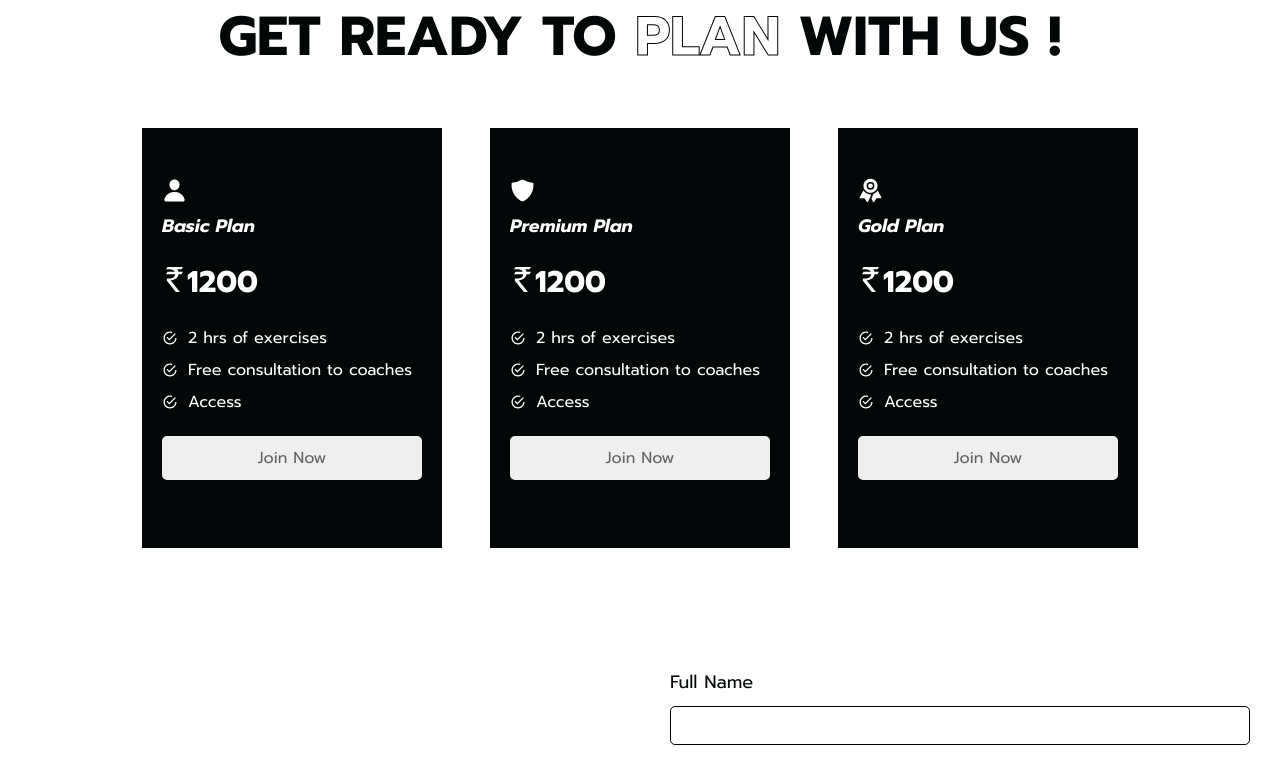
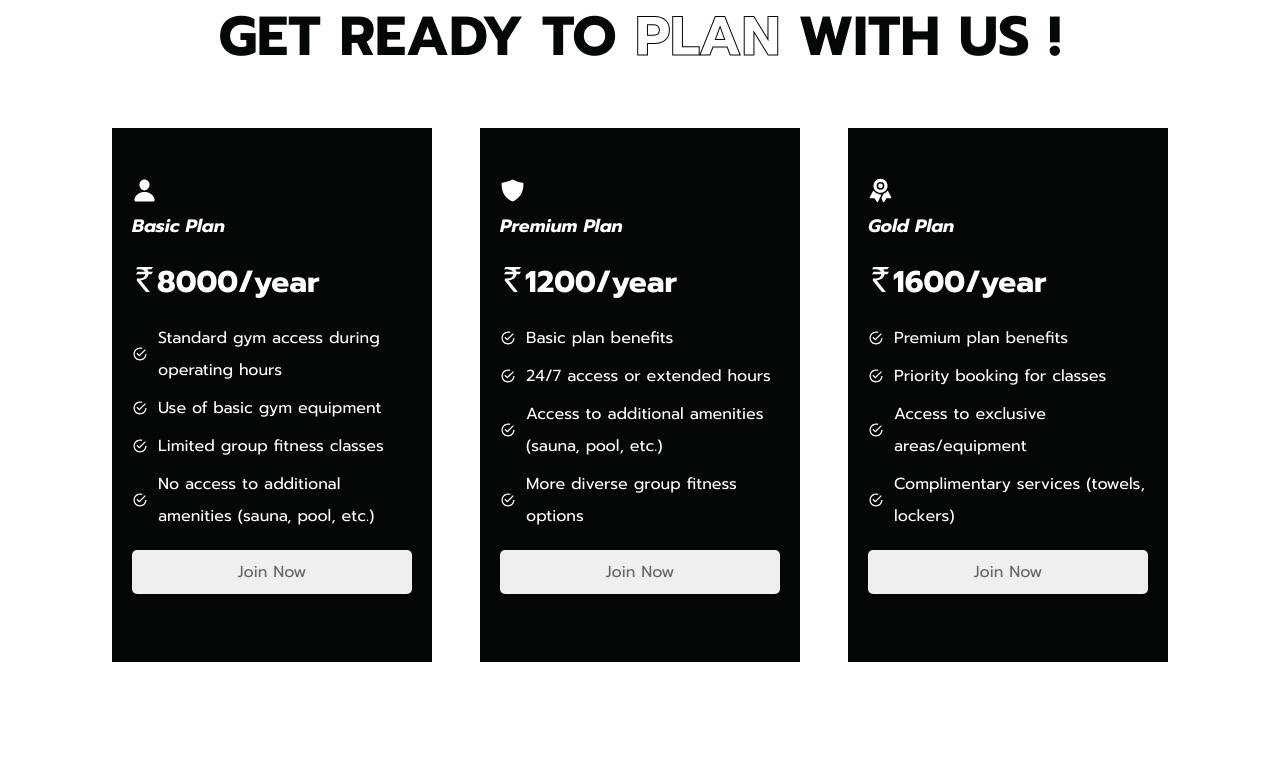
Before and after one commit to shreyasshrey/gym-app, a React (Create React App) app: page /plans in a window 1280 px wide. Shown: the part 1380-2149 px from the top of the page. Built offline with nearby package versions, Linux system fonts and the light colour scheme.

Commit message:
updated the mobile design added the plan benefits

```diff
--- a/src/Components/Home.css
+++ b/src/Components/Home.css
@@ -148,6 +148,9 @@
     align-items: center;
     padding: 20px 0;
   }
+  .home-blur {
+    width: 200px;
+  }
   .wording-2 {
     font-size: 40px;
   }
--- a/src/Components/Plans.css
+++ b/src/Components/Plans.css
@@ -6,7 +6,7 @@
   padding: 30px 0 0 0;
 }
 .plan-cards {
-  width: 260px;
+  width: 280px;
   padding: 50px 20px;
   background: var(--bg-color);
   color: var(--appcolor);
@@ -36,13 +36,23 @@
 .plan-cost span {
   font-size: 18px;
 }
+.plan-lists {
+  display: flex;
+  flex-direction: column;
+  gap: 6px;
+}
 .plan-benefits {
   display: flex;
   align-items: center;
   line-height: 2rem;
 }
+.plan-benefits span{
+  display: flex
+}
 .plan-benefits svg {
   margin: 0 10px 0 0;
+  height: 16px;
+  width: 16px;
 }
 .join-btn {
   text-align: center;
--- a/src/Components/Plans.js
+++ b/src/Components/Plans.js
@@ -1,91 +1,96 @@
-import React from 'react'
-import { IoMdCheckmarkCircleOutline } from 'react-icons/io'
+import React from "react";
+import { IoMdCheckmarkCircleOutline } from "react-icons/io";
 
-import { goToContactus } from '../Utils/HelperFunction'
+import { goToContactus } from "../Utils/HelperFunction";
 import {
   BasicPlanIcon,
   GoldPlanIcon,
   IndianRupeeIcon,
   PremiumPlanIcon,
-} from '../Utils/icons'
+} from "../Utils/icons";
 
-import './Plans.css'
+import "./Plans.css";
 
 const Plans = () => {
   const planList = [
     {
       icon: <BasicPlanIcon />,
-            title: 'Basic Plan',
-            cost: 1200,
-            currency: 'INR',
+      title: "Basic Plan",
+      cost: 8000,
+      currency: "INR",
       benefits: [
-                '2 hrs of exercises',
-                'Free consultation to coaches',
-                'Access',
+        "Standard gym access during operating hours",
+        "Use of basic gym equipment",
+        "Limited group fitness classes",
+        "No access to additional amenities (sauna, pool, etc.)",
       ],
     },
     {
       icon: <PremiumPlanIcon />,
-            title: 'Premium Plan',
+      title: "Premium Plan",
       cost: 1200,
-            currency: 'INR',
+      currency: "INR",
       benefits: [
-                '2 hrs of exercises',
-                'Free consultation to coaches',
-                'Access',
+        "Basic plan benefits",
+        "24/7 access or extended hours",
+        "Access to additional amenities (sauna, pool, etc.)",
+        "More diverse group fitness options",
       ],
     },
     {
       icon: <GoldPlanIcon />,
-            title: 'Gold Plan',
-            cost: 1200,
-            currency: 'INR',
+      title: "Gold Plan",
+      cost: 1600,
+      currency: "INR",
       benefits: [
-                '2 hrs of exercises',
-                'Free consultation to coaches',
-                'Access',
+        "Premium plan benefits",
+        "Priority booking for classes",
+        "Access to exclusive areas/equipment",
+        "Complimentary services (towels, lockers)",
       ],
     },
-    ]
+  ];
 
   return (
-        <div id='plans' className='section'>
-            <div className='wordings'>
+    <div id="plans" className="section">
+      <div className="wordings">
         <div>
           Get ready to
-                    <span className='stroke-text'> plan </span>with us !
+          <span className="stroke-text"> plan </span>with us !
         </div>
       </div>
-            <div className='plan-card-container'>
+      <div className="plan-card-container">
         {planList.map((plan, index) => {
           return (
-                        <div className='plan-cards' key={index}>
-                            <div className='plan-icon'>{plan.icon}</div>
-                            <div className='plan-title'>{plan.title}</div>
-                            <div className='plan-cost'>
+            <div className="plan-cards" key={index}>
+              <div className="plan-icon">{plan.icon}</div>
+              <div className="plan-title">{plan.title}</div>
+              <div className="plan-cost">
                 <IndianRupeeIcon />
-                                {plan.cost}
+                {plan.cost}/year
                 {/* <span>{plan.currency}</span> */}
               </div>
+              <div className="plan-lists">
                 {plan.benefits.map((benefit, i) => (
-                                <div className='plan-benefits' key={i}>
+                  <div className="plan-benefits" key={i}>
+                    <span>
                       <IoMdCheckmarkCircleOutline />
+                    </span>
                     {benefit}
                   </div>
                 ))}
-                            <div className='join-btn'>
-                                <button
-                                    onClick={() => goToContactus('contactus')}
-                                >
+              </div>
+              <div className="join-btn">
+                <button onClick={() => goToContactus("contactus")}>
                   Join Now
                 </button>
               </div>
             </div>
-                    )
+          );
         })}
       </div>
     </div>
-    )
-}
+  );
+};
 
-export default Plans
+export default Plans;
--- a/src/Utils/Header.css
+++ b/src/Utils/Header.css
@@ -13,7 +13,7 @@
 }
 .icon-bar {
   display: none;
-  background-color: var(--appcolor);
+  /* background-color: var(--appcolor); */
   padding: 5px;
   border-radius: 5px;
   cursor: pointer;
@@ -69,8 +69,11 @@
     position: fixed;
     right: 10px;
     display: block;
-    background-color: var(--appcolor);
+    /* background-color: var(--appcolor); */
     padding: 5px;
     border-radius: 5px;
   }
+  .sidebar-icon {
+    display: none;
+  }
 }
--- /dev/null
+++ b/src/Utils/Sidebar.css
@@ -0,0 +1,55 @@
+.sidebar-container {
+  position: fixed;
+  height: calc(100vh - 90px);
+  width: 350px;
+  right: 0;
+  background: #f3f3f3;
+  color: #1d1d1d;
+  padding: 55px 35px 40px;
+  /* right: -400px; */
+  z-index: 1000;
+  transition: transform 300ms ease-out;
+  /* transition: transform 0.8s ease, opacity 6s ease;
+  -webkit-transition: -webkit-transform 0.8s ease, opacity 0.3s ease; */
+}
+.sidebar-container section {
+  display: flex;
+  flex-direction: column;
+  justify-content: space-between;
+  height: 100%;
+}
+.sidebar-header {
+  display: flex;
+  align-items: center;
+  justify-content: space-between;
+}
+.sidebar-header .close-icon {
+  display: flex;
+  align-items: center;
+  background: #e9e9e9;
+  padding: 10px;
+  border-radius: 50%;
+  cursor: pointer;
+}
+.sidebar-body {
+  display: flex;
+  flex-direction: column;
+  gap: 25px;
+}
+.sidebar-body .body-section {
+  display: flex;
+  gap: 30px;
+  align-items: center;
+  width: max-content;
+}
+.sidebar-body .body-section:hover {
+  cursor: pointer;
+  opacity: 0.7;
+}
+.sidebar-footer {
+  display: flex;
+  flex-direction: column;
+  gap: 10px;
+  padding: 45px 0 0 0;
+  border-top: 1px solid #ddd;
+}
--- /dev/null
+++ b/src/Utils/Sidebar.js
@@ -0,0 +1,47 @@
+import React from "react";
+import "./Sidebar.css";
+import {
+  CloseIcon,
+  FacebookIcon,
+  InstagramIcon,
+  WatsappIcon,
+  YoutubeIcon,
+} from "./icons";
+
+const Sidebar = ({ setSlider }) => {
+  const sidebarContent = [
+    { name: "Instagram", icon: <InstagramIcon /> },
+    { name: "Watsapp", icon: <WatsappIcon /> },
+    { name: "Facebook", icon: <FacebookIcon /> },
+    { name: "YouTube", icon: <YoutubeIcon /> },
+  ];
+
+  return (
+    <div className="sidebar-container">
+      <section>
+        <div className="sidebar-header">
+          <div>Fit Life</div>
+          <div className="close-icon" onClick={() => setSlider(false)}>
+            <CloseIcon />
+          </div>
+        </div>
+        <div className="sidebar-body">
+          {sidebarContent.map((social, index) => {
+            return (
+              <div className="body-section" key={index}>
+                <div className="social-icon">{social.icon}</div>
+                <div className="social-label">{social.name}</div>
+              </div>
+            );
+          })}
+        </div>
+        <div className="sidebar-footer">
+          <div className="contact-info">+1 840 841 25 69</div>
+          <div className="mail-info">info@email.com</div>
+        </div>
+      </section>
+    </div>
+  );
+};
+
+export default Sidebar;
```
Also changed, not shown: 1 other file (tests, documents, lock files or other folders). Lines whose indentation alone changed are shown as unchanged.
